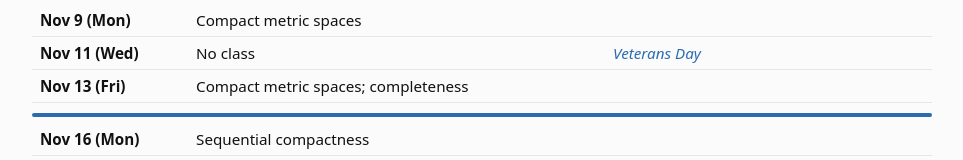
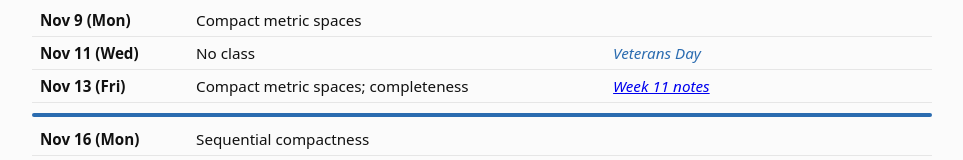
Before and after one commit to ZhengchaoW/general-topology, a plain HTML site: page index.html in a window 1280 px wide. Shown: the part 1992-2152 px from the top of the page, without its empty margins (158-1121 px from the left). Drawn offline with Linux system fonts and the light colour scheme.

Commit message:
Publish approved Week 11 notes through Example 6.14

```diff
--- a/index.html
+++ b/index.html
@@ -103,7 +103,7 @@
           <!-- Week 12 -->
           <tr><td class="date">Nov 9 (Mon)</td><td class="topic">Compact metric spaces</td><td class="remark"></td></tr>
           <tr><td class="date">Nov 11 (Wed)</td><td class="topic">No class</td><td class="remark">Veterans Day</td></tr>
-          <tr><td class="date">Nov 13 (Fri)</td><td class="topic">Compact metric spaces; completeness</td><td class="remark"></td></tr>
+          <tr><td class="date">Nov 13 (Fri)</td><td class="topic">Compact metric spaces; completeness</td><td class="remark"><a href="coursenotes/2026/week11.pdf">Week 11 notes</a></td></tr>
           <tr class="week-sep"><td colspan="3"></td></tr>
           <!-- Week 13 -->
           <tr><td class="date">Nov 16 (Mon)</td><td class="topic">Sequential compactness</td><td class="remark"></td></tr>
```
Also changed, not shown: 1 other file.
